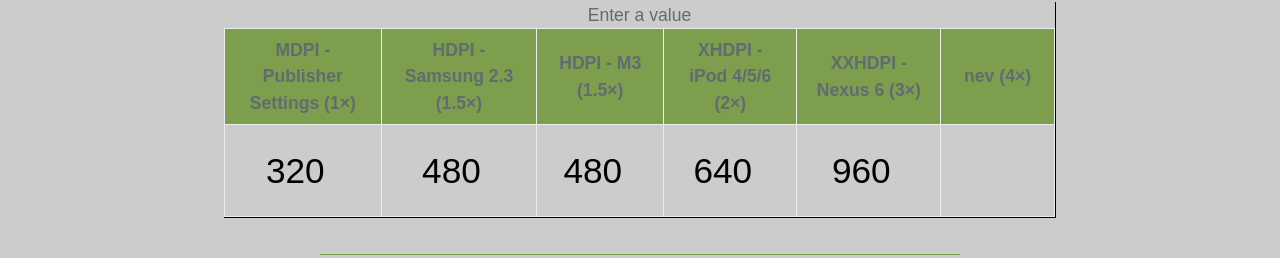
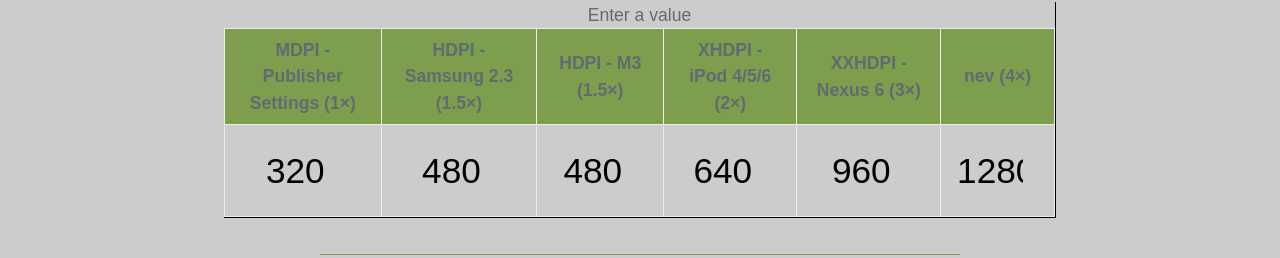
Before and after one commit to gescomfive/screencalc, a plain HTML site: page index.html in a window 1280 px wide. Shown: the part 318-576 px from the top of the page. Drawn offline with Linux system fonts and the light colour scheme.

Commit message:
Update index.html

```diff
--- a/index.html
+++ b/index.html
@@ -76,7 +76,7 @@
        <td><input type="number" id="hdpi" data-ref="1.5" maxlength="5" value="480"></td>
       <td><input type="number" id="xhdpi" data-ref="2" maxlength="5" value="640"></td>
       <td><input type="number" id="xxhdpi" data-ref="3" maxlength="5" value="960"></td>
-      <td><input type="number" id="nev" data-ref="4" maxlength="5" value="nev"></td>
+      <td><input type="number" id="nev" data-ref="4" maxlength="5" value="1280"></td>
     </tr>
   </tbody>
 </table>
```
